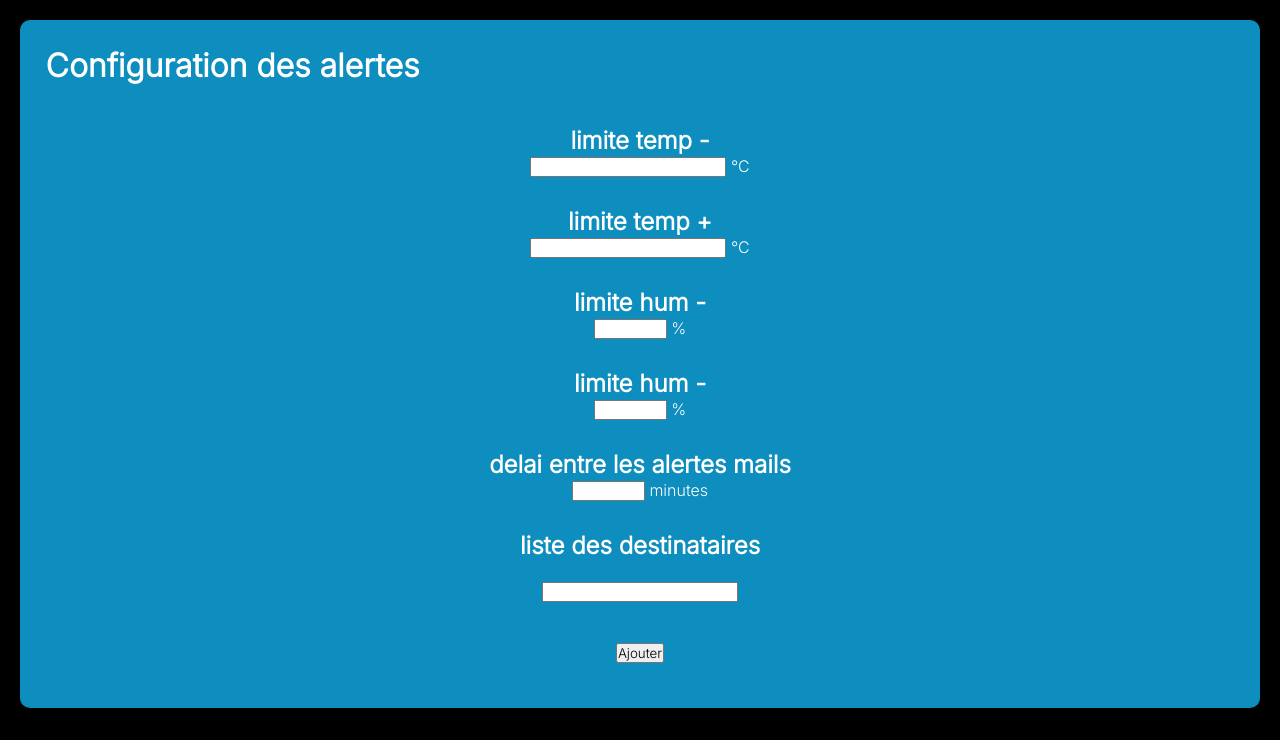
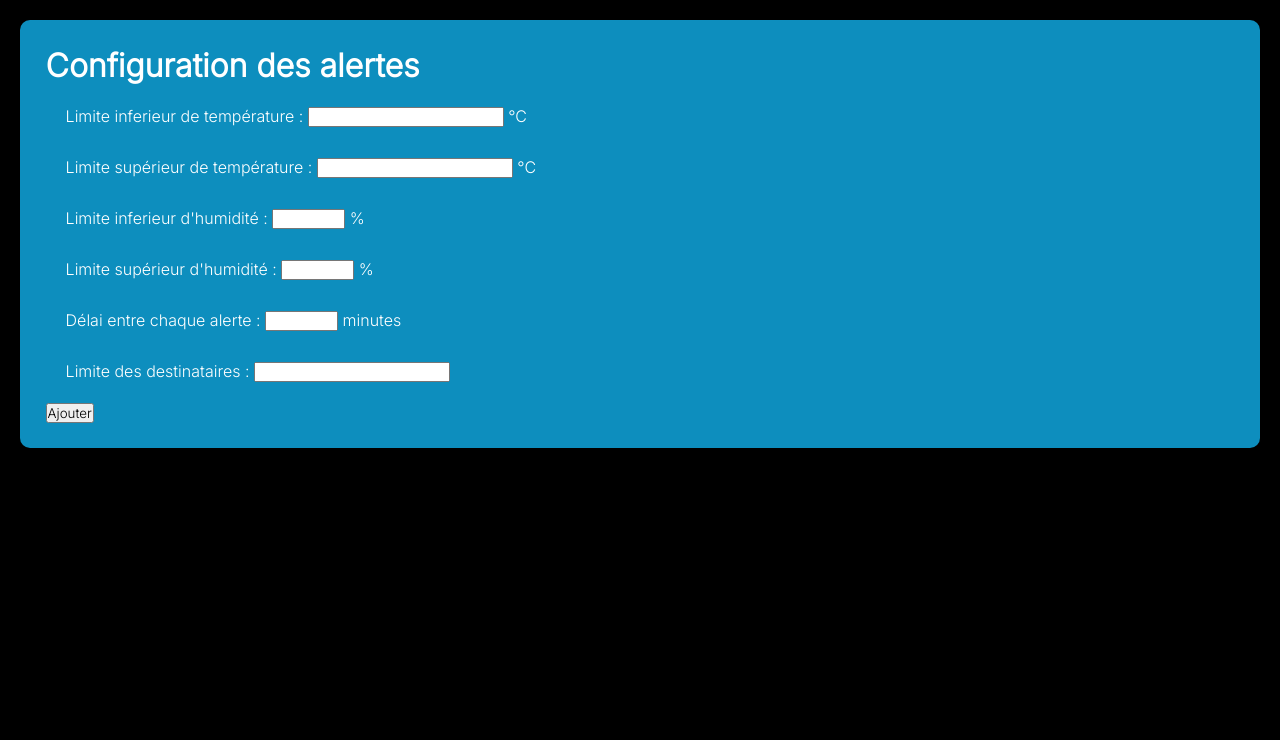
Before and after one commit to EwennV/CUBES1, a Django app: page /ajoutAlerte/ in a window 1280 px wide. Shown: the part 60-800 px from the top of the page. Run offline with Django 4.2, Linux system fonts and the light colour scheme; some libraries are stand-ins or nearby versions.

Commit message:
Terry (#59)
* correction start zero

* modification affichage date

* changement id pour nom_capteur

* debut tagify

* modification historique

* ajout page modification

* initialisation page modification

* ajout page ajout

* request post ajout

* ajout page modification

* modification nom dashboard

* ajout fonction delete

* ordre historique par date

* bouton delete qui marche pas

* modification de sonde ok

* suppresion sonde ok

* l'horreur des alertes

* modification migration alert

* modif du css + label

```diff
--- a/webApp/static/css/style.css
+++ b/webApp/static/css/style.css
@@ -5,6 +5,10 @@
     padding: 0;
     margin: 0;
     font-family: 'Inter', sans-serif;
+}
+
+label {
+  color: white;
 }
 
 a {
@@ -103,19 +96,6 @@ form.detail {
 }
 
 /* ALERTES */
-
-.alerte_container {
-    background: #0d8ebe;
-    border-radius: 10px;
-    width: auto;
-    padding: 2%;
-    margin: 80px 20px 0 20px;
-}
-
-form.alerte {
-    padding: 20px;
-    text-align: center;
-}
 
 .alerte div {
     padding: 10px;
--- a/webApp/templates/ajout.html
+++ b/webApp/templates/ajout.html
@@ -3,8 +3,11 @@
 {% load static %}
 <div class="container">
     <form id="sensorForm">
+        <label for="idInput">ID de la sonde :</label>
         <input type="text" id="idInput">
+        <label for="nameImput">Nom de la sonde :</label>
         <input type="text" id="nameInput">
+        <label for="latitudeInput">Coordonnées de la sonde :</label>
         <input type="text" id="latitudeInput">
         <input type="text" id="longitudeInput">
         <button id="submit" type="button" onclick="submitSensor()">Ajouter</button>
--- a/webApp/templates/ajoutAlerte.html
+++ b/webApp/templates/ajoutAlerte.html
@@ -5,37 +5,33 @@
     <h1>Configuration des alertes</h1>
     <form class="alerte" method="post">
         <div id="limite_tempinf_container">
-            <h2>limite temp -</h2>
+            <label for="tinfInput">Limite inferieur de température :</label>
             <input type="number" step="0.5" id="tinfInput">
             <label>°C</label>
         </div>
         <div id="limite_tempsup_container">
-            <h2>limite temp +</h2>
+            <label for="tsupInput">Limite supérieur de température :</label>
             <input type="number" step="0.5" id="tsupInput">
             <label>°C</label>
         </div>
         <div id="limite_huminf_container">
-            <h2>limite hum -</h2>
+            <label for="hinfInput">Limite inferieur d'humidité :</label>
             <input type="number" min="0" max="100" id="hinfInput">
             <label>%</label>
         </div>
         <div id="limite_humsup_container">
-            <h2>limite hum -</h2>
+            <label for="hsupInput">Limite supérieur d'humidité :</label>
             <input type="number" min="0" max="100" id="hsupInput">
             <label>%</label>
         </div>
         <div id="delai_container">
-            <h2>delai entre les alertes mails</h2>
+            <label for="frequencyInput">Délai entre chaque alerte :</label>
             <input type="number" min="0" max="180" step="5" id="frequencyInput">
             <label>minutes</label>
         </div>
         <div id="mail_container">
-            <h2>liste des destinataires</h2>
-            <div>
-                <article>
-                    <input type="text" id="mailInput">
-                </article>
-            </div>
+            <label for="mailInput">Limite des destinataires :</label>
+            <input type="text" id="mailInput">
         </div>
         <button id="submit" type="button" onclick="submitSensor()">Ajouter</button>
     </form>
--- a/webApp/templates/modification.html
+++ b/webApp/templates/modification.html
@@ -4,6 +4,7 @@
 <div class="container">
     <h1 id="idInput" data-sensor-id="{{ data.sensor_id }}">{{ data.sensor_id }}</h1>
     <form>
+        <label for="nameImput">Entrez le nouveau nom de la sonde :</label>
         <input type="text" id="nameInput" value="{{ data.nom }}">
         <button id="submit" type="button" onclick="submitSensor()">Valider</button>
         <button id="deleteButton" tyoe="button" onclick="deleteSensor()">Supprimer la sonde</button>
```
Also changed, not shown: other parts of webApp/static/css/style.css (+13 -22 lines), webApp/templates/dashboard.html (+5 -3 lines), webApp/templates/detail.html (+10 -10 lines).
